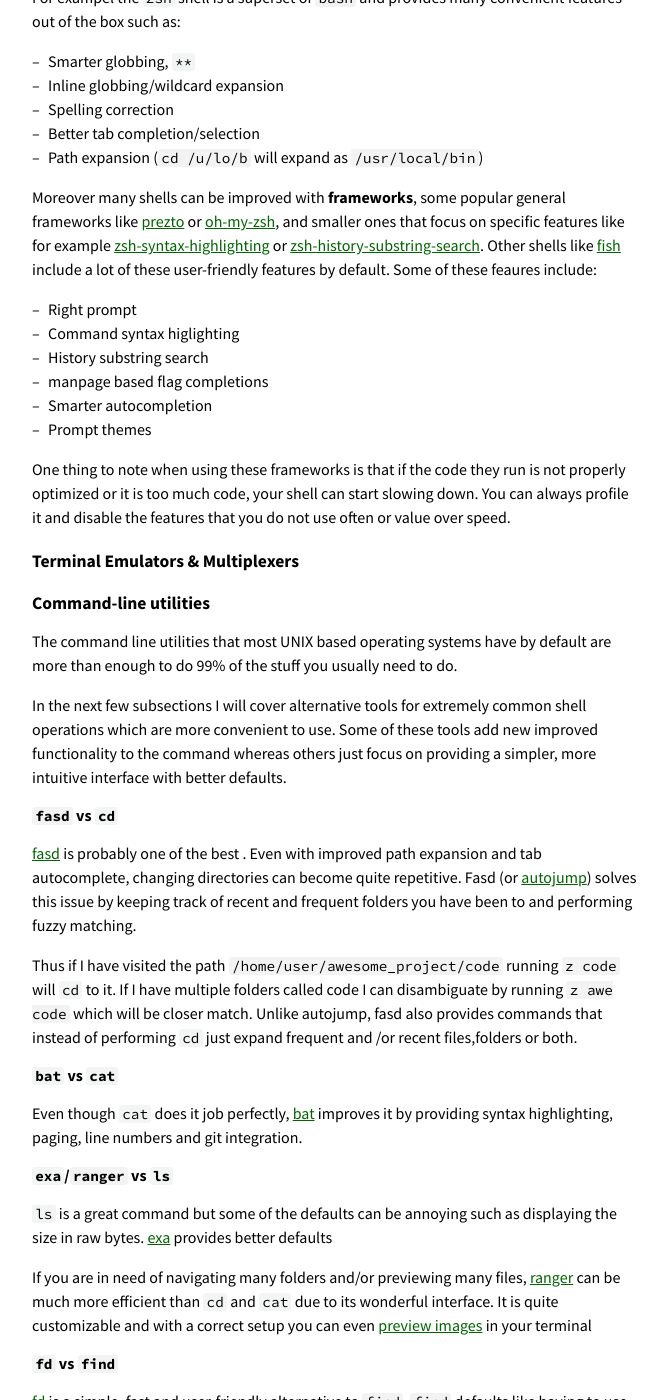
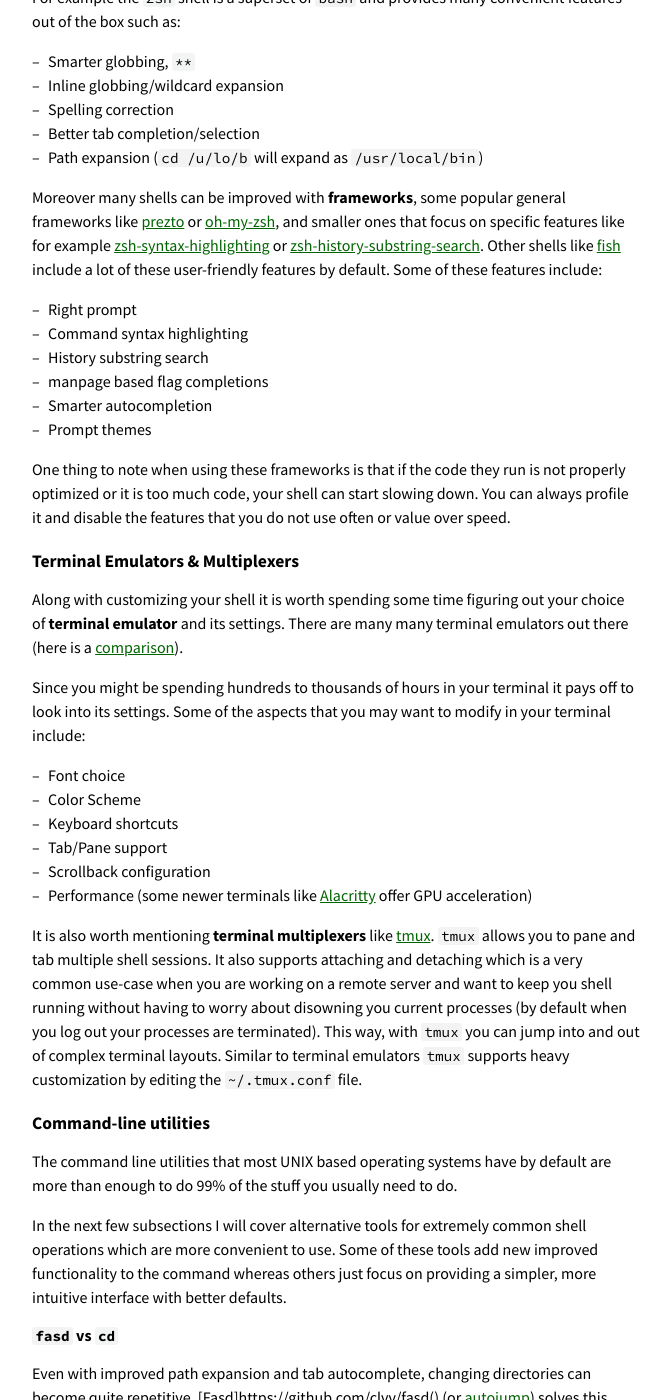
Before and after one commit to missing-semester-cn/missing-semester-cn.github.io, a Jekyll site: the page built from command-line.md, in a window 1280 px wide and 1400 px high, scrolled down 1266 px. Shown: the whole window, without its empty margins (304-975 px from the left). Built offline with Jekyll 4.4.1, drawn with Linux system fonts in a browser that asks for light colours; some of the changed text lies outside the part shown.

Commit message:
Add terminal emulators/multiplex to command-line

````diff
--- a/command-line.md
+++ b/command-line.md
@@ -54,15 +54,15 @@
 }
 ```
 
-Alias and functions will not persist shell sessions by default. To make an alias persistent tou need to include it a one the shell startup script files like `.bashrc` or `.zshrc`. My suggestion is to write them separately in a `.alias` and `source` that file from your different shell config files.
+Alias and functions will not persist shell sessions by default. To make an alias persistent you need to include it a one the shell startup script files like `.bashrc` or `.zshrc`. My suggestion is to write them separately in a `.alias` and `source` that file from your different shell config files.
 
 <!-- Lastly, if you decide to alias any of these tools with the "improved" version, e.g. `alias bat=cat` it is useful to know that you can tell bash to ignore aliases by doing `\cat` and ignore both aliases and functions by doing `command cat` -->
 
 ## Shells & Frameworks
 
-During shell and scripting we covered the `bash` shell since it is by far the most ubiquituos shell and most systems have it as the default option. Nevertheless, it is not the only option.
+During shell and scripting we covered the `bash` shell since it is by far the most ubiquitous shell and most systems have it as the default option. Nevertheless, it is not the only option.
 
-For exampel the `zsh` shell is a superset of `bash` and provides many convenient features out of the box such as:
+For example the `zsh` shell is a superset of `bash` and provides many convenient features out of the box such as:
 
 - Smarter globbing, `**`
 - Inline globbing/wildcard expansion
@@ -70,10 +70,10 @@
 - Better tab completion/selection
 - Path expansion (`cd /u/lo/b` will expand as `/usr/local/bin`)
 
-Moreover many shells can be improved with **frameworks**, some popular general frameworks like [prezto](https://github.com/sorin-ionescu/prezto) or [oh-my-zsh](https://github.com/robbyrussell/oh-my-zsh), and smaller ones that focus on specific features like for example [zsh-syntax-highlighting](https://github.com/zsh-users/zsh-syntax-highlighting) or [zsh-history-substring-search](https://github.com/zsh-users/zsh-history-substring-search). Other shells like [fish](https://fishshell.com/) include a lot of these user-friendly features by default. Some of these feaures include:
+Moreover many shells can be improved with **frameworks**, some popular general frameworks like [prezto](https://github.com/sorin-ionescu/prezto) or [oh-my-zsh](https://github.com/robbyrussell/oh-my-zsh), and smaller ones that focus on specific features like for example [zsh-syntax-highlighting](https://github.com/zsh-users/zsh-syntax-highlighting) or [zsh-history-substring-search](https://github.com/zsh-users/zsh-history-substring-search). Other shells like [fish](https://fishshell.com/) include a lot of these user-friendly features by default. Some of these features include:
 
 - Right prompt
-- Command syntax higlighting
+- Command syntax highlighting
 - History substring search
 - manpage based flag completions
 - Smarter autocompletion
@@ -83,6 +83,18 @@
 
 ## Terminal Emulators & Multiplexers
 
+Along with customizing your shell it is worth spending some time figuring out your choice of **terminal emulator** and its settings. There are many many terminal emulators out there (here is a [comparison](https://anarc.at/blog/2018-04-12-terminal-emulators-1/)).
+
+Since you might be spending hundreds to thousands of hours in your terminal it pays off to look into its settings. Some of the aspects that you may want to modify in your terminal include:
+
+- Font choice
+- Color Scheme
+- Keyboard shortcuts
+- Tab/Pane support
+- Scrollback configuration
+- Performance (some newer terminals like [Alacritty](https://github.com/jwilm/alacritty) offer GPU acceleration)
+
+It is also worth mentioning **terminal multiplexers** like [tmux](https://github.com/tmux/tmux). `tmux` allows you to pane and tab multiple shell sessions. It also supports attaching and detaching which is a very common use-case when you are working on a remote server and want to keep you shell running without having to worry about disowning you current processes (by default when you log out your processes are terminated).  This way, with `tmux` you can jump into and out of complex terminal layouts. Similar to terminal emulators `tmux` supports heavy customization by editing the `~/.tmux.conf` file.
 
 
 ## Command-line utilities
@@ -94,7 +106,7 @@
 
 ### `fasd` vs `cd`
 
-[fasd](https://github.com/clvv/fasd) is probably one of the best . Even with improved path expansion and tab autocomplete, changing directories can become quite repetitive. Fasd (or [autojump](https://github.com/wting/autojump)) solves this issue by keeping track of recent and frequent folders you have been to and performing fuzzy matching.
+Even with improved path expansion and tab autocomplete, changing directories can become quite repetitive. [Fasd]https://github.com/clvv/fasd() (or [autojump](https://github.com/wting/autojump)) solves this issue by keeping track of recent and frequent folders you have been to and performing fuzzy matching.
 
 Thus if I have visited the path `/home/user/awesome_project/code` running `z code` will `cd` to it. If I have multiple folders called code I can disambiguate by running `z awe code` which will be closer match. Unlike autojump,  fasd also provides commands that instead of performing `cd` just expand frequent and /or recent files,folders or both.
 
@@ -147,24 +159,14 @@
 The [atool](https://www.nongnu.org/atool/) package provides the `aunpack` command which will figure out the correct options and always put the extracted archives in a new folder.
 
 
-
-{% comment %}
-
-
-
-- alias
-- functions
-- bash_profile, zprofile, &c
-- terminal emulators
-- multiplexers
-- ssh and mosh
-- autojump
-- fzf
-{% endcomment %}
-
 ## Exercises
 
 - Run `cat .bash_history | sort | uniq -c | sort -rn | head -n 10` (or `cat .zhistory | sort | uniq -c | sort -rn | head -n 10` for zsh)  to get top 10 most used commands and consider writing sorter aliases for them
--
-- Since `fzf` is quite convenient for performing fuzzy searches and the shell history is quite prone to those kind of searches, investigate how to bind `fzf` to `^R`. You can find some [info](here)
+- Choose a terminal emulator and figure out how to change the following properties:
+    - Font choice
+    - Color scheme. How many colors does a standard scheme have? why?
+    - Scrollback history size
+
+- Install `fasd` or some similar software and write a bash/zsh function called `v` that performs fuzzy matching on the passed arguments and opens up the top result in your editor of choice. Then, modify it so that if there are multiple matches you can select them with `fzf`.
+- Since `fzf` is quite convenient for performing fuzzy searches and the shell history is quite prone to those kind of searches, investigate how to bind `fzf` to `^R`. You can find some info [here](https://github.com/junegunn/fzf/wiki/Configuring-shell-key-bindings)
 - What does the `--bar` option do in `ack`?
````
Also changed, not shown: other parts of command-line.md (+4 -4 lines).
